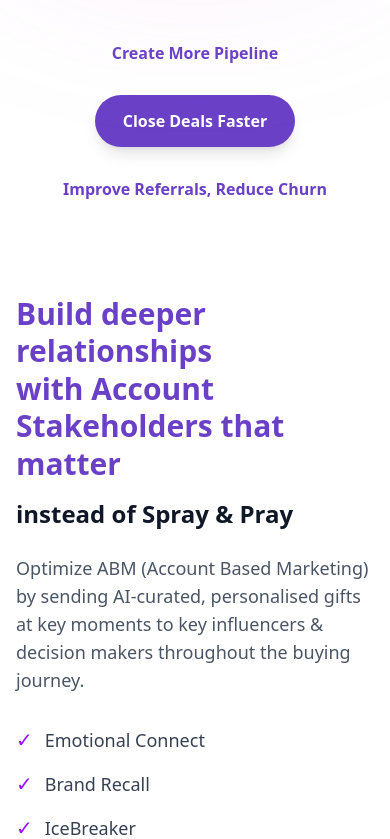
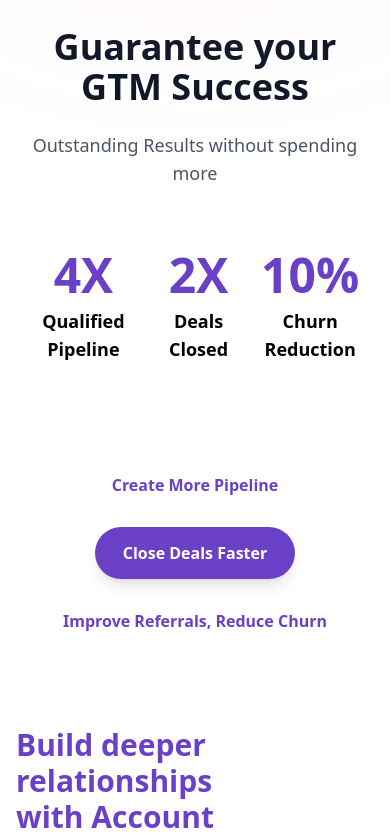
Before and after one commit to satyam904/DL, a React (Vite) app: page / in a window 390 px wide. Shown: the part 1260-2099 px from the top of the page. Built offline with nearby package versions, Linux system fonts and the light colour scheme.

Commit message:
Updated project files

```diff
--- a/src/components/Features.jsx
+++ b/src/components/Features.jsx
@@ -1,16 +1,18 @@
 import { motion, AnimatePresence, useScroll, useTransform } from "framer-motion";
 import { useEffect, useState, useRef } from "react";
 
-// ✅ IMPORT IMAGES (NO SPACES IN FILE NAMES)
+// ✅ IMAGES
 import pipelineImg from "../assets/pipeline.avif";
 import dealsImg from "../assets/deals-faster.avif";
 import churnImg from "../assets/reduce-churn.avif";
+
+/* ================= DATA ================= */
 
 const TABS = [
   {
     id: "pipeline",
     label: "Create More Pipeline",
-    reverse: false, // TEXT ➜ IMAGE
+    reverse: false,
     title: (
       <>
         Find & Engage Prospects <br />
@@ -19,14 +21,14 @@ const TABS = [
     ),
     subtitle: "instead of Digital Spam!",
     desc:
-      "Leverage Gifty the AI Agent to orchestrate everything from identifying Ideal Customer Profile (ICP), deliver a hyperpersonalized gift that connects with your brand & campaign theme and followup to successfully execute your Call to Action (CTA).Augment your digital campaigns with pysical gifts to get attention & engage faster",
+      "Leverage Gifty the AI Agent to orchestrate everything from identifying Ideal Customer Profile (ICP), delivering hyper-personalized gifts aligned with your brand and campaign theme, and following up to execute your CTA. Augment digital campaigns with physical gifts to get attention & engage faster.",
     bullets: ["More Attendees", "More Leads", "Deeper Engagement"],
     image: pipelineImg,
   },
   {
     id: "deals",
     label: "Close Deals Faster",
-    reverse: true, // IMAGE ➜ TEXT
+    reverse: true,
     title: (
       <>
         Build deeper relationships <br />
@@ -35,29 +37,31 @@ const TABS = [
     ),
     subtitle: "instead of Spray & Pray",
     desc:
-      "Optimize ABM (Account Based Marketing) by sending AI-curated, personalised gifts at key moments to key influencers & decision makers throughout the buying journey.",
-    bullets: ["Emotional Connect", "Brand Recall", "IceBreaker"],
+      "Optimize ABM by sending AI-curated, personalized gifts at key moments to key influencers & decision makers throughout the buying journey.",
+    bullets: ["Emotional Connect", "Brand Recall", "Ice Breaker"],
     image: dealsImg,
   },
   {
     id: "referrals",
     label: "Improve Referrals, Reduce Churn",
-    reverse: false, // TEXT ➜ IMAGE
+    reverse: false,
     title: (
       <>
-        DeRisk Opportunities in <br />
-        Pipeline & Proactively Protect Renewals
+        De-Risk Opportunities in <br />
+        Pipeline & Protect Renewals
       </>
     ),
-    subtitle: "instead of Last minute Rush",
+    subtitle: "instead of Last-minute Rush",
     desc:
-      "Identify opportunities at risk and engage decision makers with thoughtful gifts to build goodwill and accelerate deal closures.",
-    bullets: ["Customer Loyalty", "Reduced Renewal Risk", "Stronger Referrals"],
+      "Identify at-risk opportunities and engage decision makers with thoughtful gifting to build goodwill and proactively protect renewals.",
+    bullets: ["Customer Loyalty", "Lower Renewal Risk", "Stronger Referrals"],
     image: churnImg,
   },
 ];
 
 const AUTO_CHANGE_TIME = 5000;
+
+/* ================= COMPONENT ================= */
 
 const Features = () => {
   const [active, setActive] = useState(0);
@@ -71,7 +75,7 @@ const Features = () => {
   const textOpacity = useTransform(scrollYProgress, [0, 0.3], [0, 1]);
   const textY = useTransform(scrollYProgress, [0, 0.3], [40, 0]);
   const imageOpacity = useTransform(scrollYProgress, [0.2, 0.5], [0, 1]);
-  const imageScale = useTransform(scrollYProgress, [0.2, 0.5], [0.9, 1]);
+  const imageScale = useTransform(scrollYProgress, [0.2, 0.5], [0.92, 1]);
 
   // 🔁 AUTO TAB ROTATION
   useEffect(() => {
@@ -88,8 +92,47 @@ const Features = () => {
     <section ref={sectionRef} className="bg-white px-4 py-24">
       <div className="mx-auto max-w-7xl">
 
-        {/* 🔘 TABS */}
-        <div className="mb-20 flex flex-wrap justify-center gap-4 text-lg">
+        {/* ================= TOP HEADER ================= */}
+        <div className="mb-24 text-center">
+          <motion.h1
+            initial={{ opacity: 0, y: 30 }}
+            whileInView={{ opacity: 1, y: 0 }}
+            transition={{ duration: 0.7 }}
+            className="mb-6 text-4xl md:text-5xl font-extrabold text-gray-900"
+          >
+            Guarantee your GTM Success
+          </motion.h1>
+
+          <motion.p
+            initial={{ opacity: 0, y: 20 }}
+            whileInView={{ opacity: 1, y: 0 }}
+            transition={{ duration: 0.6, delay: 0.1 }}
+            className="mx-auto mb-16 max-w-3xl text-lg md:text-xl text-gray-600"
+          >
+            Outstanding Results without spending more
+          </motion.p>
+
+          <div className="mx-auto flex max-w-xl justify-between text-center">
+  <div>
+    <p className="text-5xl font-extrabold text-[#6A41C6] leading-none">4X</p>
+    <p className="mt-2 text-lg font-semibold">Qualified Pipeline</p>
+  </div>
+
+  <div>
+    <p className="text-5xl font-extrabold text-[#6A41C6] leading-none">2X</p>
+    <p className="mt-2 text-lg font-semibold">Deals Closed</p>
+  </div>
+
+  <div>
+    <p className="text-5xl font-extrabold text-[#6A41C6] leading-none">10%</p>
+    <p className="mt-2 text-lg font-semibold">Churn Reduction</p>
+  </div>
+</div>
+
+        </div>
+
+        {/* ================= TABS ================= */}
+        <div className="mb-20 flex flex-wrap justify-center gap-4">
           {TABS.map((tab, index) => (
             <button
               key={tab.id}
@@ -103,11 +146,10 @@ const Features = () => {
             >
               {tab.label}
             </button>
-
           ))}
         </div>
 
-        {/* 🧠 CONTENT */}
+        {/* ================= CONTENT ================= */}
         <AnimatePresence mode="wait">
           <motion.div
             key={current.id}
@@ -115,62 +157,37 @@ const Features = () => {
             animate={{ opacity: 1, y: 0 }}
             exit={{ opacity: 0, y: -40 }}
             transition={{ duration: 0.6, ease: [0.16, 1, 0.3, 1] }}
-            className="grid grid-cols-1 gap-14 md:grid-cols-2 md:items-center"
+            className="grid grid-cols-1 md:grid-cols-2 gap-14 items-center"
           >
 
-            {/* 📝 TEXT */}
+            {/* TEXT */}
             <motion.div
               className={current.reverse ? "md:order-2" : "md:order-1"}
               style={{ opacity: textOpacity, y: textY }}
             >
-              <motion.h2
-                className="mb-4 text-3xl font-extrabold leading-tight text-[#6A41C6]"
-                initial={{ opacity: 0, y: 20 }}
-                whileInView={{ opacity: 1, y: 0 }}
-                transition={{ duration: 0.6, delay: 0.1 }}
-                viewport={{ once: false, amount: 0.5 }}
-              >
+              <h2 className="mb-4 text-3xl font-extrabold text-[#6A41C6]">
                 {current.title}
-              </motion.h2>
+              </h2>
 
-              <motion.h3
-                className="mb-6 text-2xl font-bold text-gray-900"
-                initial={{ opacity: 0, y: 20 }}
-                whileInView={{ opacity: 1, y: 0 }}
-                transition={{ duration: 0.6, delay: 0.2 }}
-                viewport={{ once: false, amount: 0.5 }}
-              >
+              <h3 className="mb-6 text-2xl font-bold text-gray-900">
                 {current.subtitle}
-              </motion.h3>
+              </h3>
 
-              <motion.p
-                className="mb-8 text-lg text-gray-600"
-                initial={{ opacity: 0, y: 20 }}
-                whileInView={{ opacity: 1, y: 0 }}
-                transition={{ duration: 0.6, delay: 0.3 }}
-                viewport={{ once: false, amount: 0.5 }}
-              >
+              <p className="mb-8 text-lg text-gray-600">
                 {current.desc}
-              </motion.p>
+              </p>
 
               <ul className="space-y-4 text-lg text-gray-700">
-                {current.bullets.map((item, idx) => (
-                  <motion.li
-                    key={item}
-                    className="flex items-center gap-3"
-                    initial={{ opacity: 0, x: -20 }}
-                    whileInView={{ opacity: 1, x: 0 }}
-                    transition={{ duration: 0.5, delay: 0.4 + idx * 0.1 }}
-                    viewport={{ once: false, amount: 0.5 }}
-                  >
+                {current.bullets.map((item) => (
+                  <li key={item} className="flex items-center gap-3">
                     <span className="text-purple-600 text-xl">✓</span>
                     {item}
-                  </motion.li>
+                  </li>
                 ))}
               </ul>
             </motion.div>
 
-            {/* 🖼️ IMAGE */}
+            {/* IMAGE */}
             <motion.div
               className={`rounded-2xl border bg-white p-6 shadow-xl ${
                 current.reverse ? "md:order-1" : "md:order-2"
@@ -180,7 +197,7 @@ const Features = () => {
               <img
                 src={current.image}
                 alt={current.label}
-                className="h-[360px] w-full rounded-xl object-contain"
+                className="h-[360px] w-full object-contain rounded-xl"
               />
             </motion.div>
 
```
Also changed, not shown: src/components/HeroVideo.jsx (+59 -33 lines). Lines whose indentation alone changed are shown as unchanged.
